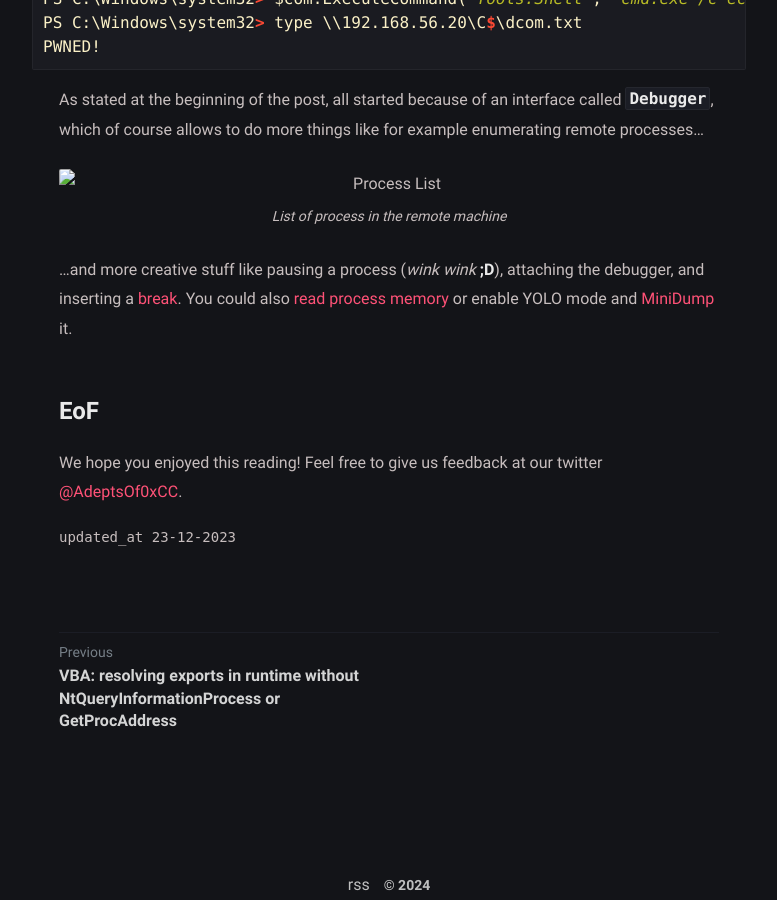
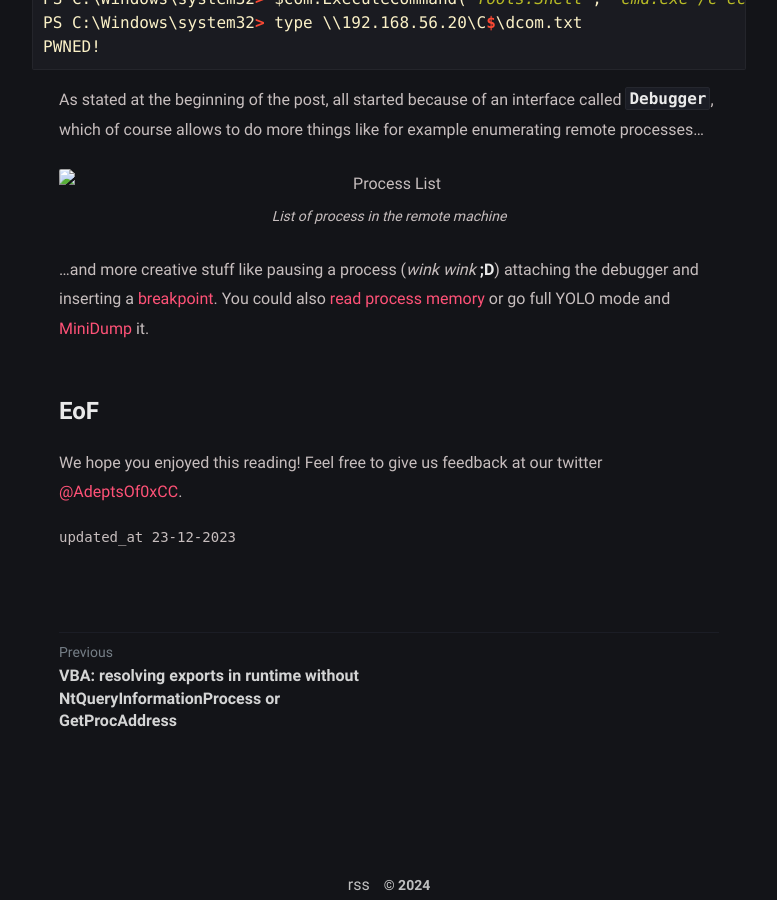
Before and after one commit to Adepts-Of-0xCC/blog, a Jekyll site: the page built from _posts/visual-studio-dcom/2023-12-23-Visual-Studio-DCOM.md, in a window 1280 px wide and 900 px high, scrolled down 2005 px. Shown: the whole window, without its empty margins (251-1028 px from the left). Built offline with Jekyll 4.4.1, drawn with Linux system fonts in a browser that asks for light colours; some web fonts are replaced.

Commit message:
Update 2023-12-23-Visual-Studio-DCOM.md

```diff
--- a/_posts/visual-studio-dcom/2023-12-23-Visual-Studio-DCOM.md
+++ b/_posts/visual-studio-dcom/2023-12-23-Visual-Studio-DCOM.md
@@ -62,7 +62,7 @@ List of process in the remote machine
 </figcaption>
 </figure>
 
-...and more creative stuff like pausing a process (*wink wink* **;D**), attaching the debugger, and inserting a [break](https://learn.microsoft.com/en-us/dotnet/api/envdte80.debugger2.break?view=visualstudiosdk-2022#envdte80-debugger2-break(system-boolean)). You could also [read process memory](https://learn.microsoft.com/en-us/visualstudio/ide/reference/list-memory-command?view=vs-2022) or enable YOLO mode and [MiniDump](https://learn.microsoft.com/en-us/dotnet/api/envdte80.debugger2.writeminidump?view=visualstudiosdk-2022) it.
+...and more creative stuff like pausing a process (*wink wink* **;D**) attaching the debugger and inserting a [breakpoint](https://learn.microsoft.com/en-us/dotnet/api/envdte80.debugger2.break?view=visualstudiosdk-2022#envdte80-debugger2-break(system-boolean)). You could also [read process memory](https://learn.microsoft.com/en-us/visualstudio/ide/reference/list-memory-command?view=vs-2022) or go full YOLO mode and [MiniDump](https://learn.microsoft.com/en-us/dotnet/api/envdte80.debugger2.writeminidump?view=visualstudiosdk-2022) it.
 
 # EoF
 
```
